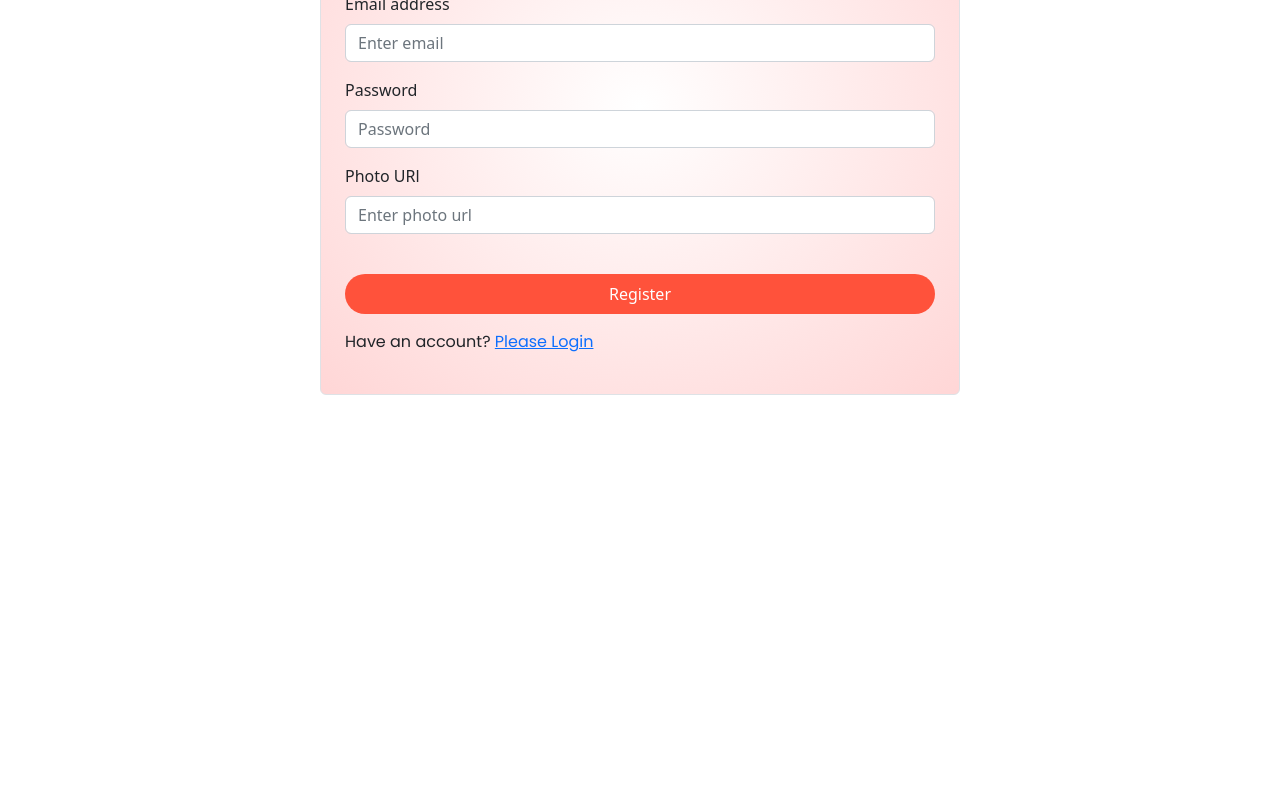
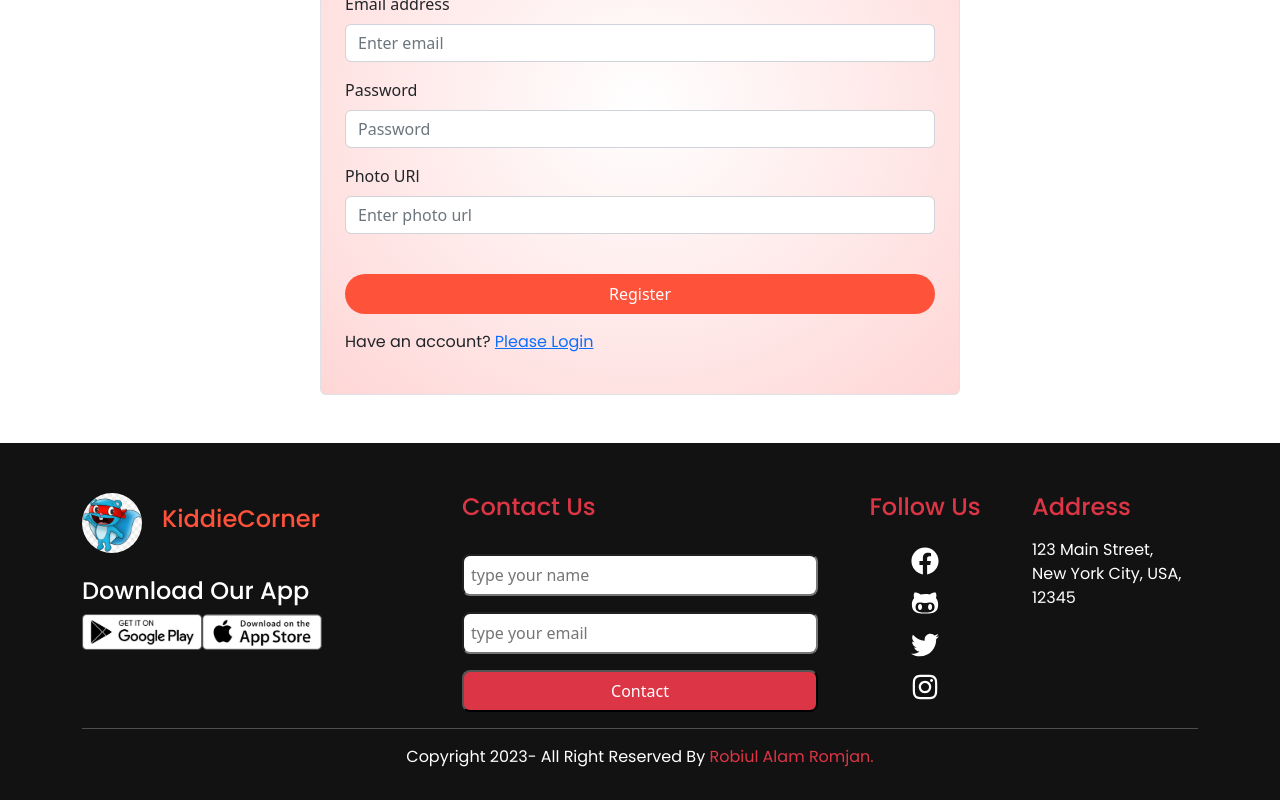
Before and after one commit to Robiul-Romjan/Kiddee-corner, a React (Vite) app: page /register in a window 1280 px wide. Shown: the part 325-1125 px from the top of the page. Before the commit the page ends 800 px from the top, so only its background shows below. Built offline with nearby package versions, Linux system fonts and the light colour scheme; no server answers.

Commit message:
footer section done

```diff
--- a/src/pages/Home/Review/Review.css
+++ b/src/pages/Home/Review/Review.css
@@ -1,5 +1,8 @@
 .review-div{
     transition: all .5s;
+}
+.review-div p{
+    text-align: justify;
 }
 
 .review-div:hover{
--- a/src/pages/Home/Review/Review.jsx
+++ b/src/pages/Home/Review/Review.jsx
@@ -9,10 +9,10 @@ const Review = () => {
         <div className="container mt-5">
             <div className="row">
                 <h4 className="text-center mb-4">What People Says</h4>
-                <div className="col-lg-4">
+                <div className="col-lg-4 mb-4">
                     <div className="text-center shadow-lg p-4 review-div rounded">
                         <h1 className="text-danger"><FaQuoteLeft /></h1>
-                        <p className="text-muted my-4">Lorem ipsum dolor sit amet consectetur adipisicing elit. Adipisci voluptates dignissimos illum aliquam velit iusto quasi aspernatur eveniet consequatur ipsum.</p>
+                        <p className="text-muted my-4">I recently purchased a toy from your website for my niece, and I must say, I was thoroughly impressed! The quality of the toy exceeded my expectations, and the attention to detail was remarkable.</p>
                         <div>
                             <span className="text-danger"><FaStar /> <FaStar /> <FaStar /> <FaStar /> <FaStarHalfAlt /></span>
                         </div>
@@ -20,10 +20,10 @@ const Review = () => {
                         <h4>Sean Parker</h4>
                     </div>
                 </div>
-                <div className="col-lg-4">
+                <div className="col-lg-4 mb-4">
                     <div className="text-center shadow-lg p-4 review-div rounded">
                         <h1 className="text-danger"><FaQuoteLeft /></h1>
-                        <p className="text-muted my-4">Lorem ipsum dolor sit amet consectetur adipisicing elit. Adipisci voluptates dignissimos illum aliquam velit iusto quasi aspernatur eveniet consequatur ipsum.</p>
+                        <p className="text-muted my-4"> I am always on the lookout for animal toys that can engage and inspire young minds. I am delighted to have discovered your website! The range of animal toys you offer is outstanding!</p>
                         <div>
                             <span className="text-danger"><FaStar /> <FaStar /> <FaStar /> <FaStar /> <FaStarHalfAlt /></span>
                         </div>
@@ -31,10 +31,10 @@ const Review = () => {
                         <h4>Mike Smith</h4>
                     </div>
                 </div>
-                <div className="col-lg-4">
+                <div className="col-lg-4 mb-4">
                     <div className="text-center shadow-lg p-4 review-div rounded">
                         <h1 className="text-danger"><FaQuoteLeft /></h1>
-                        <p className="text-muted my-4">Lorem ipsum dolor sit amet consectetur adipisicing elit. Adipisci voluptates dignissimos illum aliquam velit iusto quasi aspernatur eveniet consequatur ipsum.</p>
+                        <p className="text-muted my-4">I just wanted to express my gratitude for the exceptional customer service I received while shopping on your toy website. The team went above and beyond to answer all my questions promptly and provide.</p>
                         <div>
                             <span className="text-danger"><FaStar /> <FaStar /> <FaStar /> <FaStar /> <FaStarHalfAlt /></span>
                         </div>
--- /dev/null
+++ b/src/pages/Shared/Footer/Footer.css
@@ -0,0 +1,25 @@
+.footer{
+    background: #121212;
+    color: white;
+    padding: 50px 0 15px 0;
+}
+
+.part-1 img{
+    height: 60px;
+    width: 60px;
+    border-radius: 50%;
+}
+
+.part-1 h4{
+    color: #ff523b;
+    margin-left: 20px;
+}
+
+.app img{
+    width: 120px;
+}
+
+.contact input{
+    padding: 7px;
+    border-radius: 8px;
+}
--- a/src/pages/Shared/Footer/Footer.jsx
+++ b/src/pages/Shared/Footer/Footer.jsx
@@ -1,8 +1,50 @@
+import "./Footer.css"
+import logo from "/logo.png";
+import playStore from "/play-store.png";
+import appStore from "/app-store.png";
+import { FaFacebook, FaGithubAlt, FaTwitter, FaInstagram } from "react-icons/fa";
 
 const Footer = () => {
     return (
         <div className="footer mt-5">
-
+            <div className="container">
+                <div className="row">
+                    <div className="col-lg-4">
+                        <div className="part-1 d-flex align-items-center">
+                            <img src={logo} alt="" />
+                            <h4>KiddieCorner</h4>
+                        </div>
+                        <h4 className="mt-4">Download Our App</h4>
+                        <div className="app">
+                            <img src={playStore} alt="" />
+                            <img src={appStore} alt="" />
+                        </div>
+                    </div>
+                    <div className="col-lg-4">
+                        <div className="contact">
+                            <h4 className="text-danger">Contact Us</h4>
+                            <input className="w-100 mt-4" type="text" placeholder="type your name" />
+                            <input className="w-100 mt-3" type="email" placeholder="type your email" />
+                            <input className="mt-3 bg-danger w-100 text-white" type="submit" value="Contact" />
+                        </div>
+                    </div>
+                    <div className="col-lg-2">
+                        <h4 className="text-danger text-center">Follow Us</h4>
+                        <div className="text-center mt-3">
+                            <p className="fs-3 m-0"> <FaFacebook /> </p>
+                            <p className="fs-3 m-0"> <FaGithubAlt /> </p>
+                            <p className="fs-3 m-0"> <FaTwitter /> </p>
+                            <p className="fs-3 m-0"> <FaInstagram /> </p>
+                        </div>
+                    </div>
+                    <div className="col-lg-2">
+                        <h4 className="text-danger mb-3">Address</h4>
+                        <p>123 Main Street, <br />  New York City, USA, 12345</p>
+                    </div>
+                </div>
+                <hr />
+                <p className="text-center">Copyright 2023- All Right Reserved By <span className="text-danger">Robiul Alam Romjan.</span></p>
+            </div>
         </div>
     );
 };
```
Also changed, not shown: public/app-store.png (added), public/play-store.png (added).
